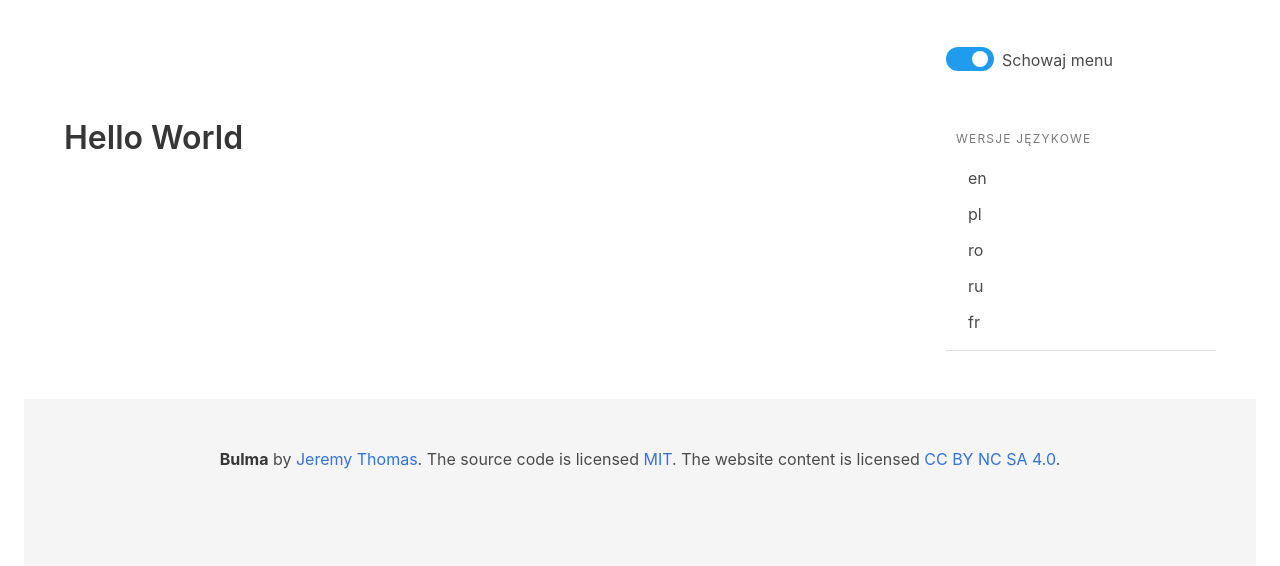
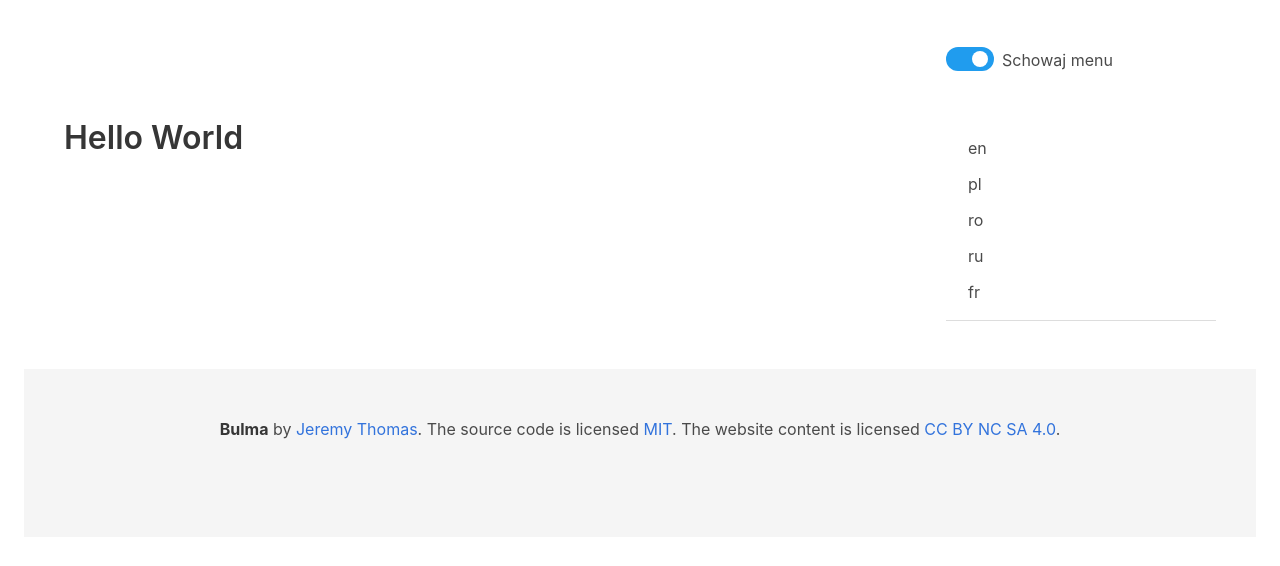
Before and after one commit to mw0000/compare-app, a PHP site: page /index.php in a window 1280 px wide. Shown: the part 46-612 px from the top of the page. Run offline with PHP 8.4, Linux system fonts and the light colour scheme.

Commit message:
side menu

```diff
--- a/index.php
+++ b/index.php
@@ -134,9 +134,6 @@
 
 
 
-  <p class="menu-label">
-    Wersje językowe
-  </p>
 
 
 
```
